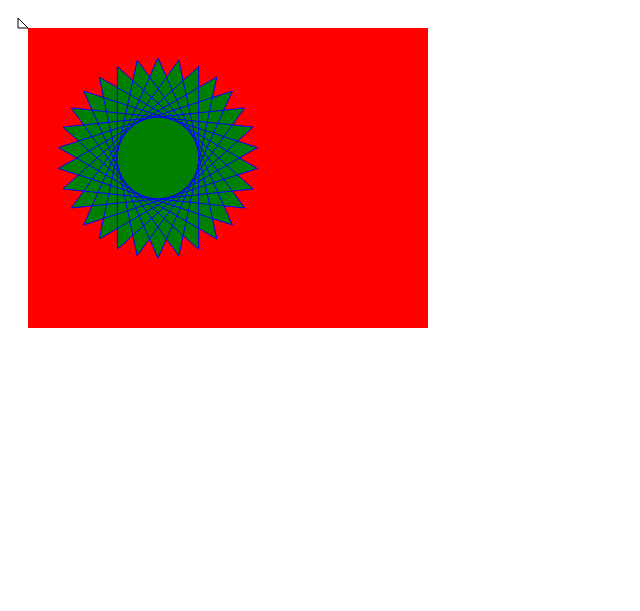
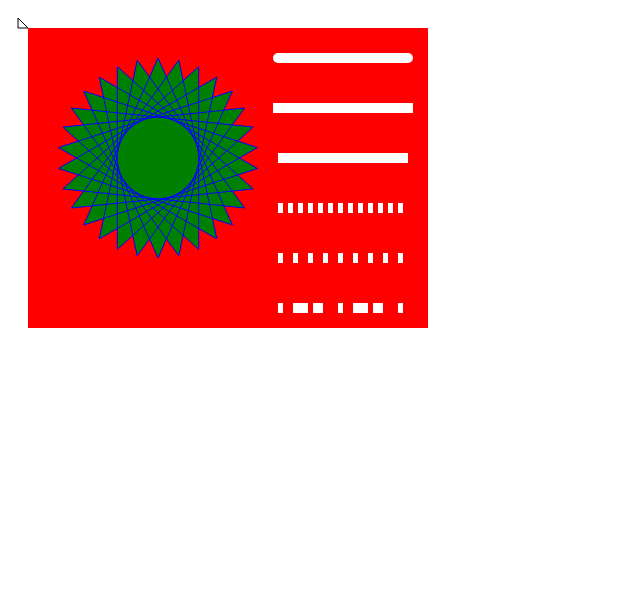
Before and after one commit to bevexed/H5Daily, a plain HTML site: page canvas/canvas画line.html in a window 1280 px wide. Shown: the whole page, without its empty margins (0-640 px from the left). Drawn offline with Linux system fonts and the light colour scheme.

```diff
--- a/canvas/canvas画line.html
+++ b/canvas/canvas画line.html
@@ -47,5 +47,50 @@
   }
 
   draw('canvas')
+
+  ctx.strokeStyle = '#fff'
+  ctx.lineWidth = 10
+
+  // 圆头
+  ctx.lineCap = 'round'
+  ctx.beginPath()
+  ctx.moveTo(270, 50)
+  ctx.lineTo(400, 50)
+  ctx.stroke()
+
+  // 方头
+  ctx.lineCap = 'square'
+  ctx.beginPath()
+  ctx.moveTo(270, 100)
+  ctx.lineTo(400, 100)
+  ctx.stroke()
+
+  // 不添加线帽
+  ctx.lineCap = 'butt'
+  ctx.beginPath()
+  ctx.moveTo(270, 150)
+  ctx.lineTo(400, 150)
+  ctx.stroke()
+
+  // 虚线
+  ctx.setLineDash([5])
+  ctx.beginPath()
+  ctx.moveTo(270, 200)
+  ctx.lineTo(400, 200)
+  ctx.stroke()
+
+  // 虚线
+  ctx.setLineDash([5, 10])
+  ctx.beginPath()
+  ctx.moveTo(270, 250)
+  ctx.lineTo(400, 250)
+  ctx.stroke()
+
+  // 虚线
+  ctx.setLineDash([5, 10, 15])
+  ctx.beginPath()
+  ctx.moveTo(270, 300)
+  ctx.lineTo(400, 300)
+  ctx.stroke()
 </script>
 </html>
```
Also changed, not shown: 1 other file.
